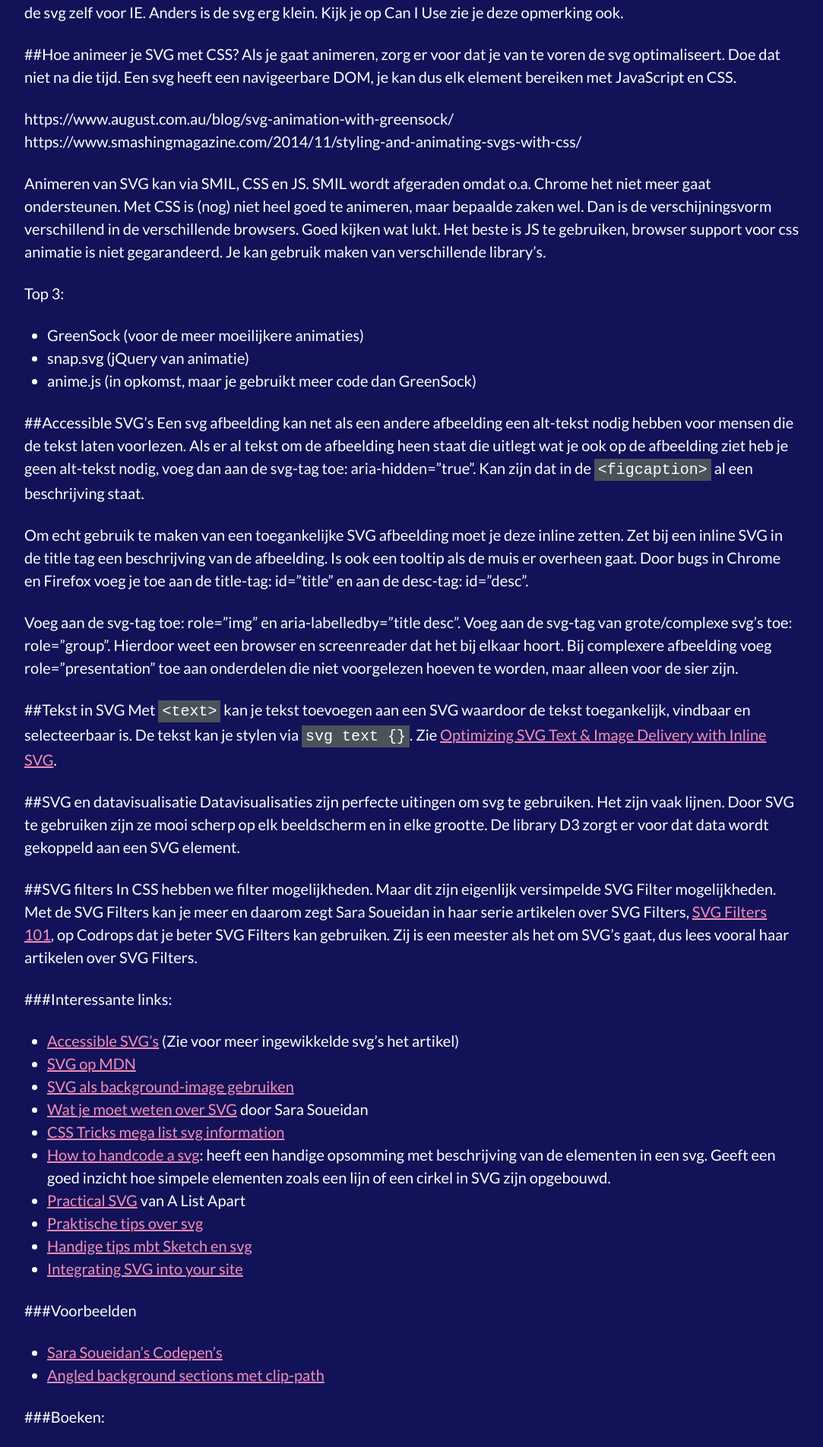
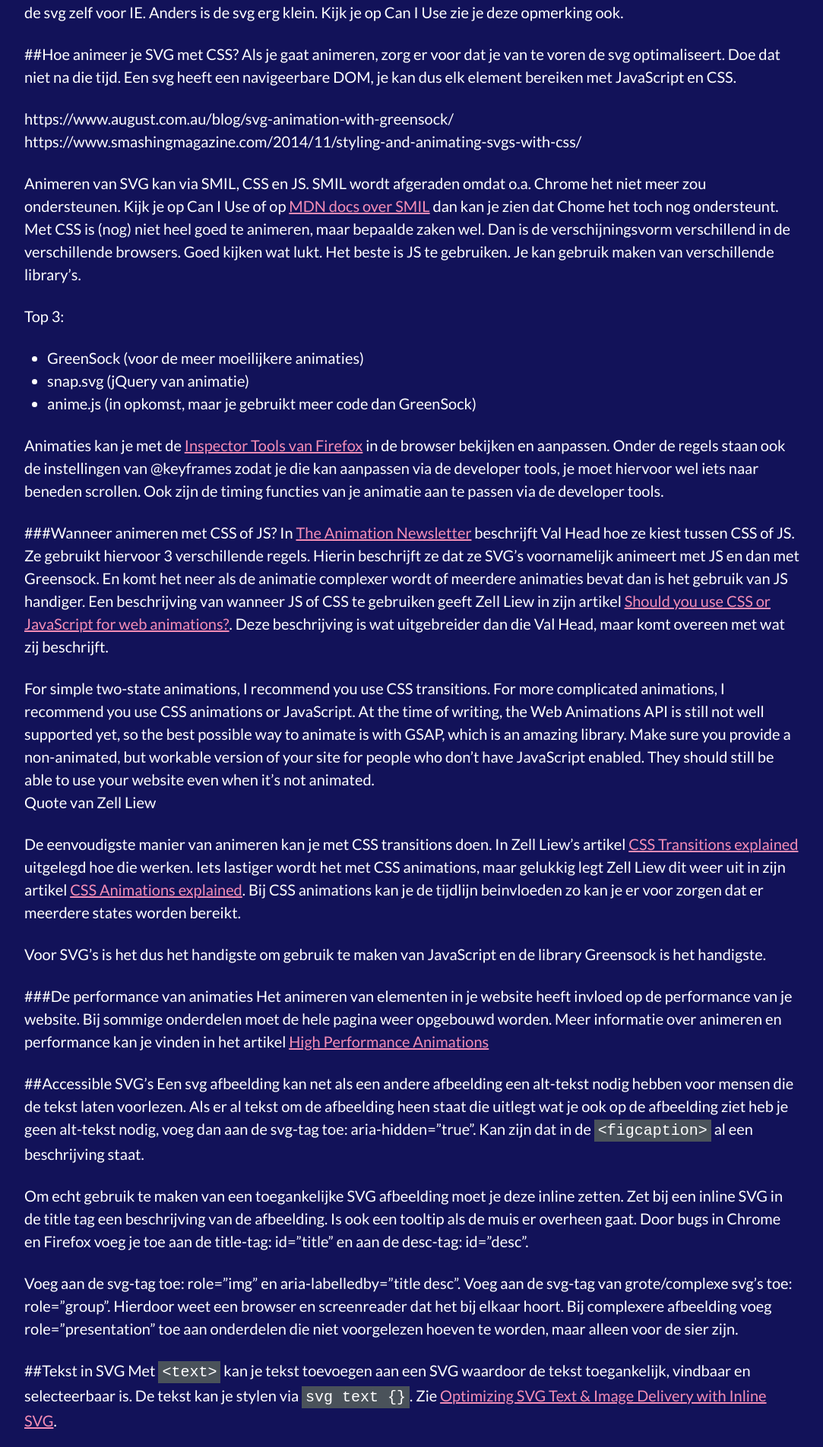
Before and after one commit to kajrietberg/kajrietberg.nl, a Jekyll site: the page built from _posts/2019-02-26-meer-over-svg.md, in a window 1280 px wide. Shown: the part 2886-4791 px from the top of the page at 76% size, without its empty margins (98-1181 px from the left). Built offline with Jekyll 4.4.1, drawn with Linux system fonts in a browser that asks for light colours; some of the changed text lies outside the part shown.

Commit message:
Tekstuele aanpassingen

```diff
--- a/_posts/2019-02-26-meer-over-svg.md
+++ b/_posts/2019-02-26-meer-over-svg.md
@@ -97,12 +97,40 @@
 https://www.august.com.au/blog/svg-animation-with-greensock/
 https://www.smashingmagazine.com/2014/11/styling-and-animating-svgs-with-css/
 
-Animeren van SVG kan via SMIL, CSS en JS. SMIL wordt afgeraden omdat o.a. Chrome het niet meer gaat ondersteunen. Met CSS is (nog) niet heel goed te animeren, maar bepaalde zaken wel. Dan is de verschijningsvorm verschillend in de verschillende browsers. Goed kijken wat lukt. Het beste is JS te gebruiken, browser support voor css animatie is niet gegarandeerd. Je kan gebruik maken van verschillende library's.
+Animeren van SVG kan via SMIL, CSS en JS. SMIL wordt afgeraden omdat o.a. Chrome het niet meer zou ondersteunen. Kijk je op Can I Use of op [MDN docs over SMIL](https://developer.mozilla.org/en-US/docs/Web/SVG/SVG_animation_with_SMIL) dan kan je zien dat Chome het toch nog ondersteunt.
+Met CSS is (nog) niet heel goed te animeren, maar bepaalde zaken wel. Dan is de verschijningsvorm verschillend in de verschillende browsers. Goed kijken wat lukt. Het beste is JS te gebruiken. Je kan gebruik maken van verschillende library's.
 
 Top 3:
 - GreenSock (voor de meer moeilijkere animaties)
 - snap.svg (jQuery van animatie)
 - anime.js (in opkomst, maar je gebruikt meer code dan GreenSock)
+
+Animaties kan je met de [Inspector Tools van Firefox](https://developer.mozilla.org/en-US/docs/Tools/Page_Inspector/How_to/Work_with_animations) in de browser bekijken en aanpassen.
+Onder de regels staan ook de instellingen van @keyframes zodat je die kan aanpassen via de developer tools, je moet hiervoor wel iets naar beneden scrollen.
+Ook zijn de timing functies van je animatie aan te passen via de developer tools.
+
+###Wanneer animeren met CSS of JS?
+In [The Animation Newsletter](https://us2.campaign-archive.com/?u=6fbaddc8c1fce7588d1a35cb2&id=6a31c014a2) beschrijft Val Head hoe ze kiest tussen CSS of JS. Ze gebruikt hiervoor 3 verschillende regels.
+Hierin beschrijft ze dat ze SVG's voornamelijk animeert met JS en dan met Greensock. En komt het neer als de animatie complexer wordt of meerdere animaties bevat dan is het gebruik van JS handiger.
+Een beschrijving van wanneer JS of CSS te gebruiken geeft Zell Liew in zijn artikel [Should you use CSS or JavaScript for web animations?](https://www.heartinternet.uk/blog/should-you-use-css-or-javascript-for-web-animations/). Deze beschrijving is wat uitgebreider dan die Val Head, maar komt overeen met wat zij beschrijft.
+
+<quote>
+    For simple two-state animations, I recommend you use CSS transitions. For more complicated animations, I recommend you use CSS animations or JavaScript.
+
+    At the time of writing, the Web Animations API is still not well supported yet, so the best possible way to animate is with GSAP, which is an amazing library.
+
+    Make sure you provide a non-animated, but workable version of your site for people who don’t have JavaScript enabled. They should still be able to use your website even when it’s not animated.
+</quote>
+Quote van Zell Liew
+
+De eenvoudigste manier van animeren kan je met CSS transitions doen. In Zell Liew's artikel [CSS Transitions explained](https://zellwk.com/blog/css-transitions/) uitgelegd hoe die werken.
+Iets lastiger wordt het met CSS animations, maar gelukkig legt Zell Liew dit weer uit in zijn artikel [CSS Animations explained](https://zellwk.com/blog/css-animations/). Bij CSS animations kan je de tijdlijn beinvloeden zo kan je er voor zorgen dat er meerdere states worden bereikt.
+
+Voor SVG's is het dus het handigste om gebruik te maken van JavaScript en de library Greensock is het handigste.
+
+###De performance van animaties
+Het animeren van elementen in je website heeft invloed op de performance van je website. Bij sommige onderdelen moet de hele pagina weer opgebouwd worden.
+Meer informatie over animeren en performance kan je vinden in het artikel [High Performance Animations](https://www.html5rocks.com/en/tutorials/speed/high-performance-animations/)
 
 
 ##Accessible SVG's
@@ -142,6 +170,12 @@
 - [Integrating SVG into your site](https://www.heartinternet.uk/blog/integrating-svg-site/)
 
 
+###Interessante links animaties:
+- [MDN - Work with animation](https://developer.mozilla.org/en-US/docs/Tools/Page_Inspector/How_to/Work_with_animations)
+- [Smashing Magazine - HTML5 SVG Fill Animation With CSS3 And Vanilla JavaScript](https://www.smashingmagazine.com/2019/01/html5-svg-fill-animation-css3-vanilla-javascript/)
+- [Snipcart website - Creating Vue.js Transitions & Animation: Live Examples](https://snipcart.com/blog/vuejs-transitions-animations)
+
+
 ###Voorbeelden
 - [Sara Soueidan's Codepen's](https://codepen.io/SaraSoueidan/#)
 - [Angled background sections met clip-path](https://codepen.io/SaraSoueidan/pen/RJRjvN)
--- a/_sass/3-base/_base.scss
+++ b/_sass/3-base/_base.scss
@@ -83,8 +83,13 @@
 
 a {
     color: $link--color;
+    transition: color 400ms ease;
 
-    &:hover { color: $link--color-hover; }
+    &:hover,
+    &:active,
+    &:focus {
+        color: $link--color-hover;
+    }
 }
 
 small { font-size: 0.85rem; color: lighten($black, 50%); }
--- a/index.html
+++ b/index.html
@@ -126,7 +126,7 @@
 					<h2>Stuff I like (doing):</h2>
 
 					<p>
-						My family, the internet, learning new things, <a href="/mountainbiking" title="Kaj his list of mountainbikes tours he has ridden">mountainbiking</a>, photography and football.
+						My family, the internet, learning new things (see the <a href="/conferences" title="Conferences I visited">conferences</a> I visited and the <a href="/workshops" title="Workshops I attended">workshops</a> I attended), <a href="/mountainbiking" title="Kaj his list of mountainbikes tours he has ridden">mountainbiking</a>, photography and football.
 					</p>
 
 				</div>
--- a/workshops.html
+++ b/workshops.html
@@ -10,6 +10,9 @@
 <ul>
 	<li>
 		<a href="https://fronteers.nl/workshops/workshop-netlify-static-site-generators">Netlify & Static Site Generators</a>
+	</li>
+	<li>
+		<a href="https://www.vuemastery.com/">Vue Mastery - Online Vue leren</a>
 	</li>
 </ul>
 
```
